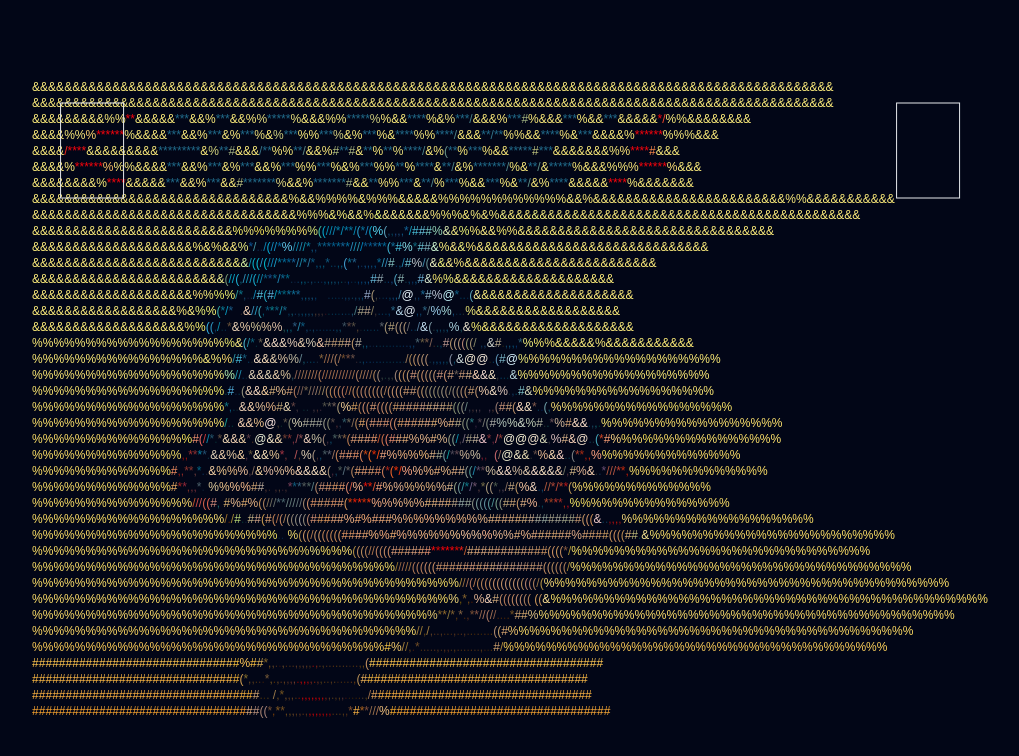
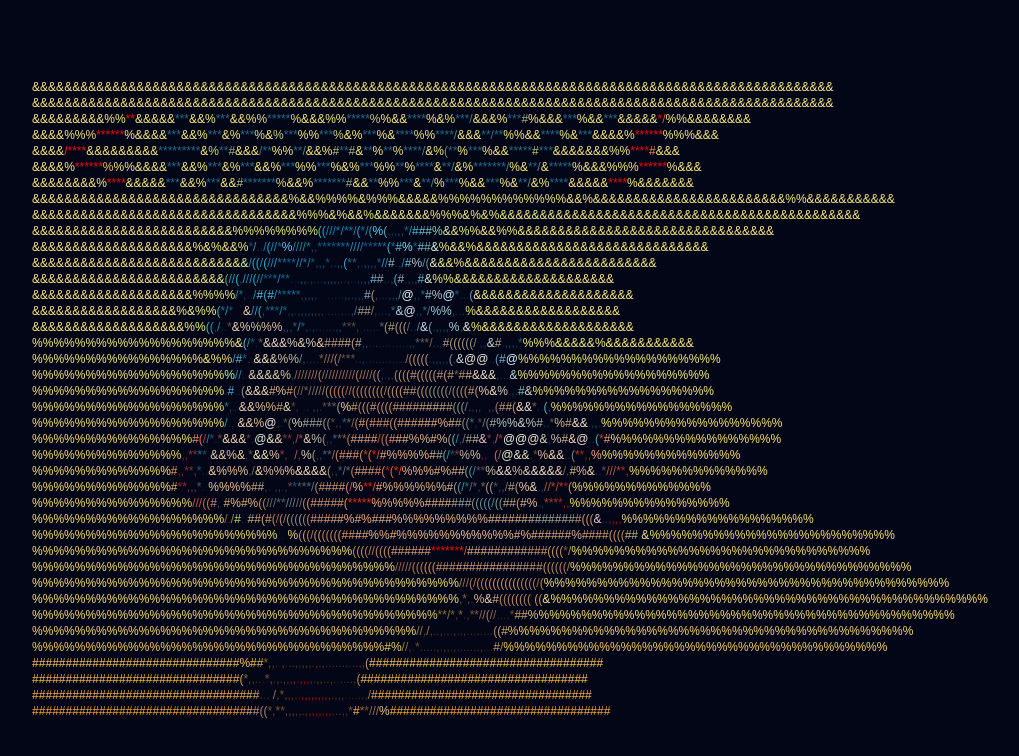
Before and after one commit to hhdreamer13/hh-portfolio, a Next.js app: page / in a window 1280 px wide. Shown: the top 756 px of the page, without its empty margins (130-1149 px from the left). Built offline with nearby package versions, Linux system fonts and the light colour scheme; a web font is replaced by a local one.

Commit message:
commit fix scroll div for mobile screen.

```diff
--- a/components/AsciiArtRenderer.jsx
+++ b/components/AsciiArtRenderer.jsx
@@ -30,7 +30,7 @@ const AsciiArtRenderer = ({ asciiJson, onAsciiChange }) => {
       <div
         id='left-arrow-overlay'
         onClick={() => onAsciiChange("back")}
-        className='absolute sm:w-16 sm:h-24 sm:top-6 sm:left-7 w-11 h-16 top-11 left-3 bg-transparent cursor-pointer border'
+        className='absolute sm:w-16 sm:h-24 sm:top-6 sm:left-7 w-11 h-16 top-11 left-3 bg-transparent cursor-pointer'
       ></div>
       {/* <div
         id='text-overlay'
@@ -39,7 +39,7 @@ const AsciiArtRenderer = ({ asciiJson, onAsciiChange }) => {
       <div
         id='right-arrow-overlay'
         onClick={() => onAsciiChange("next")}
-        className='absolute sm:w-16 sm:h-24 sm:top-6 sm:right-7 w-11 h-16 top-11 right-3 bg-transparent cursor-pointer border'
+        className='absolute sm:w-16 sm:h-24 sm:top-6 sm:right-7 w-11 h-16 top-11 right-3 bg-transparent cursor-pointer'
       ></div>
       {asciiJson.map((row, rowIndex) => (
         <div key={rowIndex}>
```
